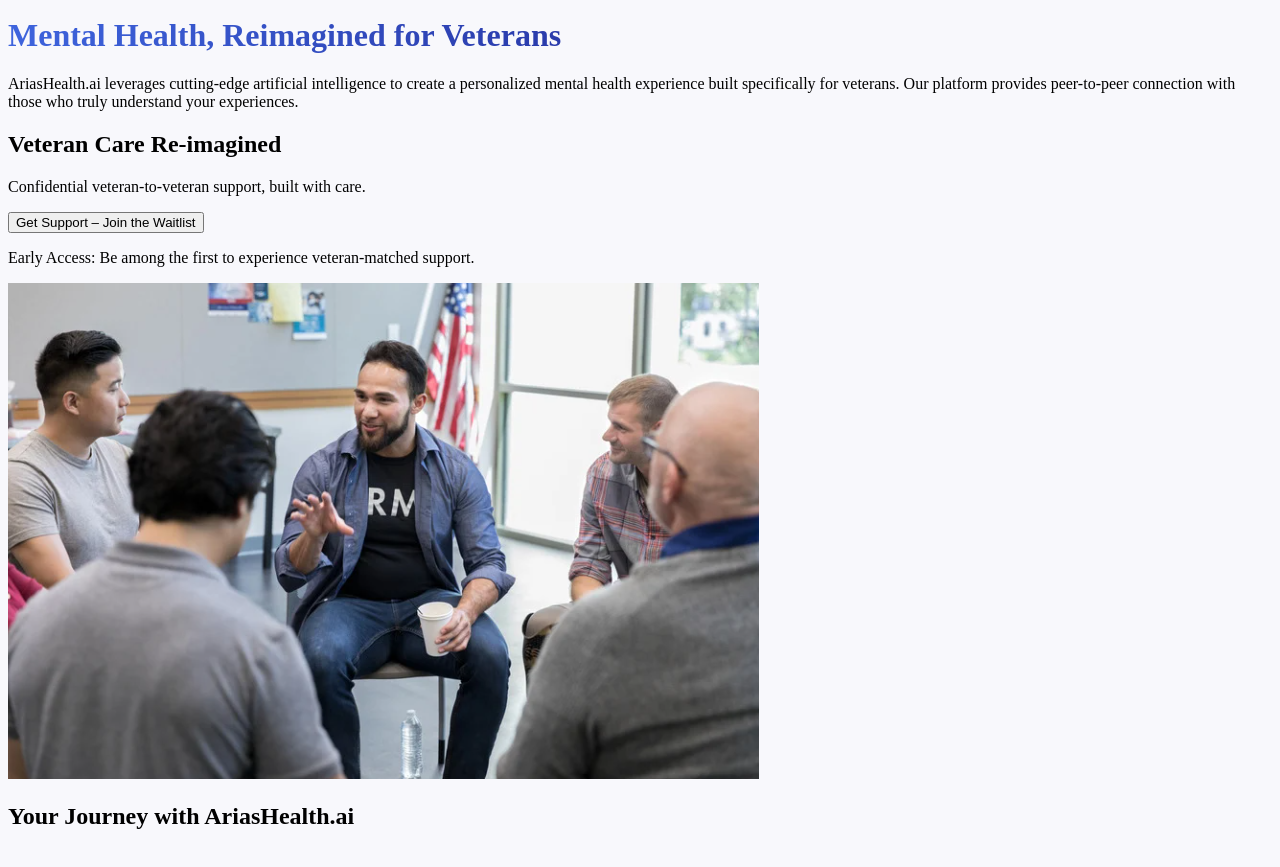
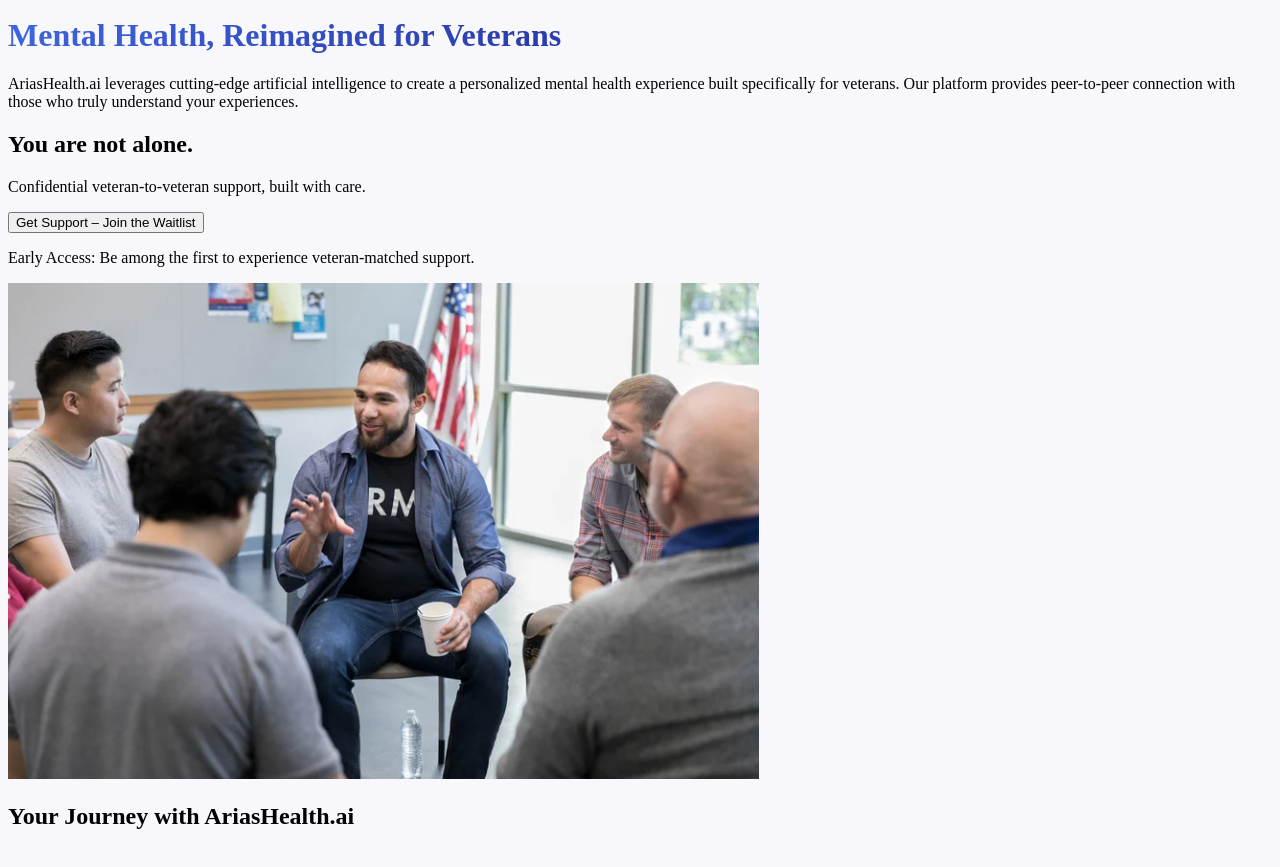
Before and after one commit to Schoolaccount1357/AriasHealthaiMain, a React (Vite) app in the folder client/: page / in a window 1280 px wide. Shown: the part 1680-2547 px from the top of the page. Built offline with nearby package versions, Linux system fonts and the light colour scheme.

Commit message:
Restored to '79c44cf34be86682edeed93fdc4fa1f9d32a6ed4'
Replit-Restored-To: 79c44cf34be86682edeed93fdc4fa1f9d32a6ed4

```diff
--- a/client/src/components/home/Hero.tsx
+++ b/client/src/components/home/Hero.tsx
@@ -16,7 +16,7 @@ export function Hero() {
         <div className="md:flex relative max-w-7xl mx-auto">
           <div className="md:w-1/2 px-4 sm:px-6 lg:px-8 flex flex-col justify-center z-10">
             <h1 className="text-2xl sm:text-3xl md:text-4xl font-bold mb-4 md:mb-5 bg-gradient-to-r from-white via-blue-200 to-blue-100 bg-clip-text text-transparent">
-              Veteran Care Re-imagined
+              You are not alone.
             </h1>
             <p className="text-gray-300 mb-4 md:mb-6 text-base md:text-lg">
               Confidential veteran-to-veteran support, built with care.
```
